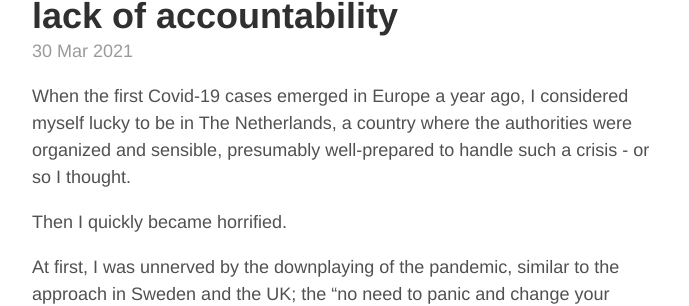
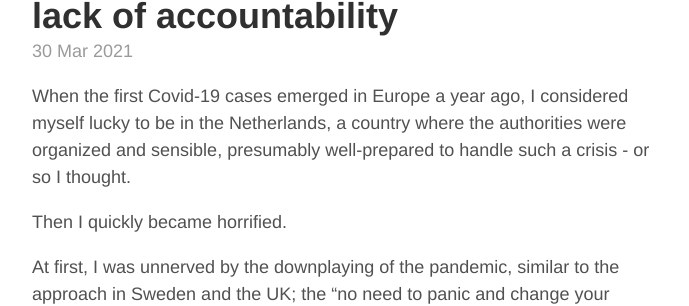
Before and after one commit to aoghina/aoghina.github.io, a Jekyll site: the page built from _posts/2021-03-30-the-intelligent-lockdown.md, in a window 1280 px wide and 900 px high. Shown: the part 215-521 px from the top of the window, without its empty margins (293-982 px from the left). Built offline with Jekyll 4.4.1, drawn with Linux system fonts in a browser that asks for light colours; comment, search, counter and statistics services are not loaded.

Commit message:
Update styles for deprecation and The -> the to check

```diff
--- a/_posts/2021-03-30-the-intelligent-lockdown.md
+++ b/_posts/2021-03-30-the-intelligent-lockdown.md
@@ -5,7 +5,7 @@ comments: True
 lang: en
 ---
 
-When the first Covid-19 cases emerged in Europe a year ago, I considered myself lucky to be in The Netherlands, a country where the authorities were organized and sensible, presumably well-prepared to handle such a crisis - or so I thought.
+When the first Covid-19 cases emerged in Europe a year ago, I considered myself lucky to be in the Netherlands, a country where the authorities were organized and sensible, presumably well-prepared to handle such a crisis - or so I thought.
 
 <!--more-->
 
--- a/styles.scss
+++ b/styles.scss
@@ -17,12 +17,12 @@
 // Designed, built, and released under MIT license by @mdo. Learn more at
 // https://github.com/poole/poole.
 
-@import "base";
-@import "type";
-@import "syntax";
-@import "code";
-@import "layout";
-@import "masthead";
-@import "posts";
-@import "pagination";
-@import "message";
+@use "base";
+@use "type";
+@use "syntax";
+@use "code";
+@use "layout";
+@use "masthead";
+@use "posts";
+@use "pagination";
+@use "message";
```
Also changed, not shown: _posts/_2024-12-06-why-believe.md (added, +12 -0 lines).
